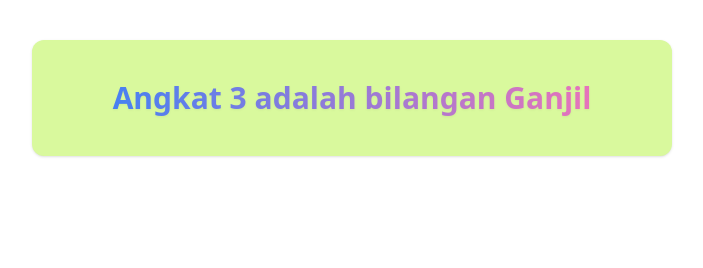
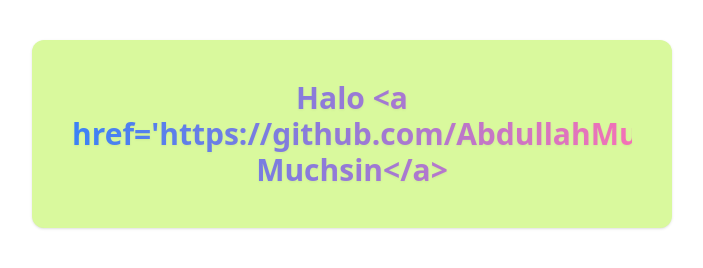
Before and after one commit to AbdullahMuchsin/LearnAlpineJs, a plain HTML site: page index.html in a window 1280 px wide. Shown: the whole page, without its empty margins (288-991 px from the left). Drawn offline with nearby package versions, Linux system fonts and the light colour scheme.

Commit message:
Update kode

```diff
--- a/index.html
+++ b/index.html
@@ -35,8 +35,7 @@
         Halo <span x-text="nama"></span>
       </h1>
     </div> -->
-
-    <div
+    <!-- <div
       x-data="{nama : 'Abdullah Muchsin', number:3}"
       class="container mx-auto w-1/2 text-center mt-10 bg-lime-200 p-10 rounded-xl shadow"
     >
@@ -44,6 +43,16 @@
         class="text-3xl font-bold bg-gradient-to-r from-blue-500 to-pink-400 bg-clip-text text-transparent drop-shadow-sm"
       >
         Angkat <span x-text="number"></span> adalah bilangan <span x-text="number % 2 === 0 ? 'Genap' : 'Ganjil'"></span>
+      </h1>
+    </div> -->
+    <div
+      x-data="{nama : 'Abdullah Muchsin', number:3, link:'<a href=\'https://github.com/AbdullahMuchsin\'>Abdullah Muchsin</a>' }"
+      class="container mx-auto w-1/2 text-center mt-10 bg-lime-200 p-10 rounded-xl shadow"
+    >
+      <h1
+        class="text-3xl font-bold bg-gradient-to-r from-blue-500 to-pink-400 bg-clip-text text-transparent drop-shadow-sm"
+      >
+      Halo <span x-text="link"></span>
       </h1>
     </div>
 
```
